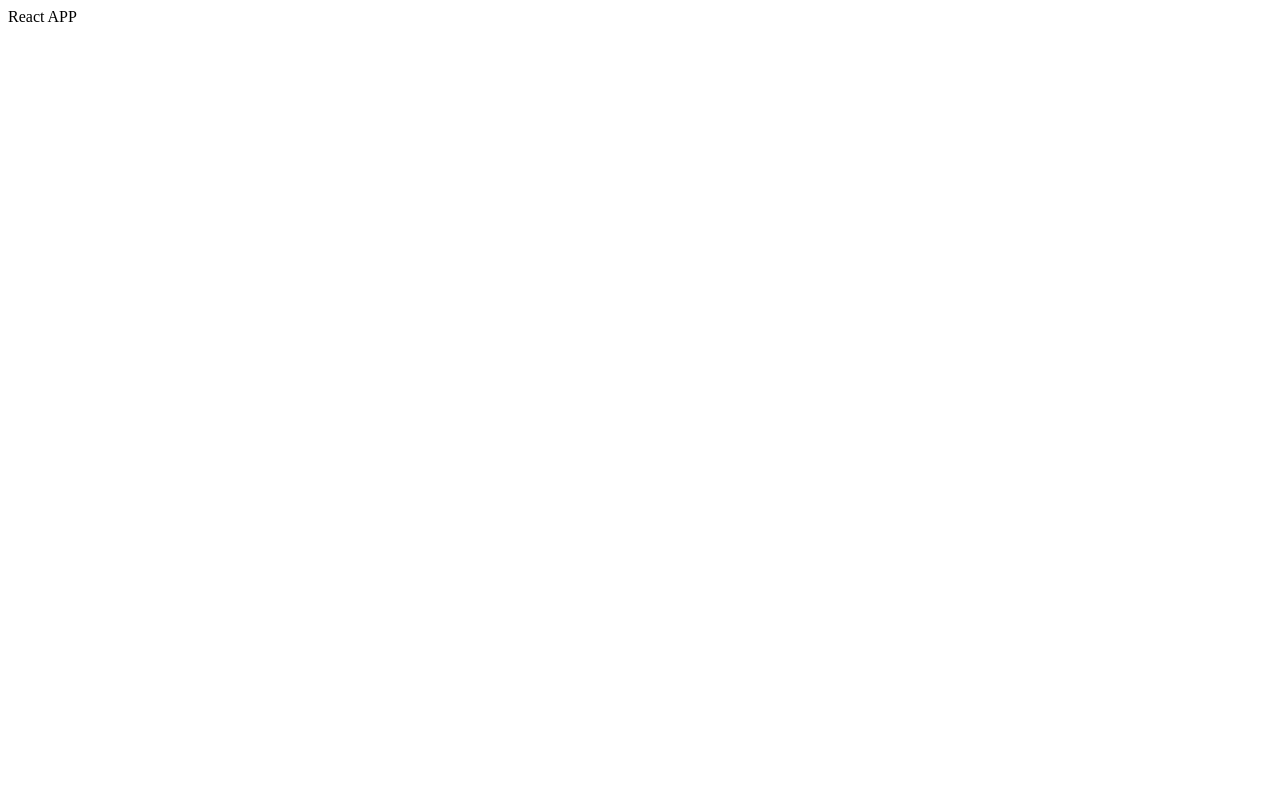
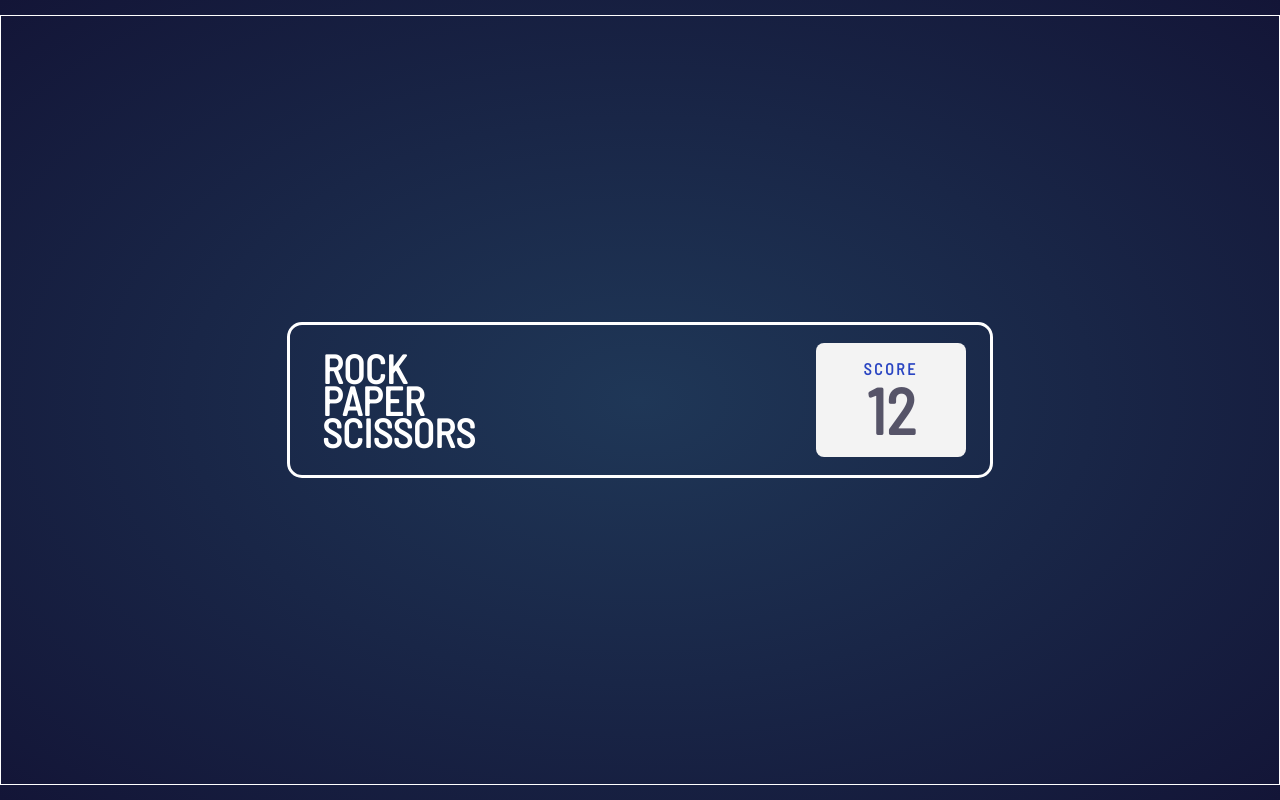
Before and after one commit to AlekseyVY/rock_paper_scissor, a React (Create React App) app: page / in a window 1280 px wide. Built offline with nearby package versions, Linux system fonts and the light colour scheme.

Commit message:
feature: finished top score part

```diff
--- a/src/App.tsx
+++ b/src/App.tsx
@@ -1,8 +1,9 @@
 import React from 'react';
+import Main from './modules/main/Main';
 
 function App() {
   return (
-    <>React APP</>
+    <Main />
   );
 }
 
--- /dev/null
+++ b/src/global/styles/fonts.css
@@ -0,0 +1 @@
+@import url('https://fonts.googleapis.com/css2?family=Barlow+Semi+Condensed&display=swap');
--- a/src/index.tsx
+++ b/src/index.tsx
@@ -1,6 +1,8 @@
 import React from 'react';
 import ReactDOM from 'react-dom';
 import App from './App';
+import 'normalize.css';
+import './global/styles/fonts.css';
 import reportWebVitals from './reportWebVitals';
 
 ReactDOM.render(
--- /dev/null
+++ b/src/modules/main/Main.tsx
@@ -0,0 +1,15 @@
+import React from 'react';
+import { Container, ContentContainer } from './main.styles';
+import ScoreComponent from '../score_component/ScoreComponent';
+
+function Main() {
+  return (
+    <Container>
+      <ContentContainer>
+        <ScoreComponent />
+      </ContentContainer>
+    </Container>
+  );
+}
+
+export default Main;
--- /dev/null
+++ b/src/modules/main/main.styles.tsx
@@ -0,0 +1,21 @@
+import styled from 'styled-components';
+
+export const Container = styled.div`
+  width: 100%;
+  height: 100%;
+  min-height: 100vh;
+  background: radial-gradient(#1F3757, #131537);
+  display: flex;
+  align-items: center;
+  justify-content: center;
+`;
+
+export const ContentContainer = styled.div`
+  width: 1366px;
+  height: 768px;
+  border: 1px white solid;
+  display: flex;
+  flex-direction: column;
+  align-items: center;
+  justify-content: space-around;
+`;
--- /dev/null
+++ b/src/modules/score_component/ScoreComponent.tsx
@@ -0,0 +1,20 @@
+import React from 'react';
+import { Container, LeftBlock, RightBlock } from './score.styles';
+import Score from './score_module/score';
+
+function ScoreComponent() {
+  return (
+    <Container>
+      <LeftBlock>
+        ROCK
+        PAPER
+        SCISSORS
+      </LeftBlock>
+      <RightBlock>
+        <Score />
+      </RightBlock>
+    </Container>
+  );
+}
+
+export default ScoreComponent;
--- /dev/null
+++ b/src/modules/score_component/score.styles.tsx
@@ -0,0 +1,36 @@
+import styled from 'styled-components';
+
+export const Container = styled.div`
+  width: 700px;
+  height: 150px;
+  display: flex;
+  align-items: center;
+  justify-content: space-between;
+  border: 3px solid #ffffff;
+  border-radius: 15px;
+`;
+
+export const LeftBlock = styled.div`
+  width: 159px;
+  height: 96px;
+  font-family: Barlow Semi Condensed, serif;
+  font-size: 40px;
+  font-style: normal;
+  font-weight: 700;
+  line-height: 32px;
+  letter-spacing: 0px;
+  text-align: left;
+  color: #ffffff;
+  margin-left: 32px;
+`;
+
+export const RightBlock = styled.div`
+  width: 150px;
+  height: 114px;
+  border-radius: 8px;
+  background-color: #F3F3F3;
+  margin-right: 24px;
+  display: flex;
+  align-items: center;
+  justify-content: center;
+`;
--- /dev/null
+++ b/src/modules/score_component/score_module/score.module.styles.tsx
@@ -0,0 +1,31 @@
+import styled from 'styled-components';
+
+export const Container = styled.div`
+  width: 55px;
+  height: 83px;
+`;
+
+export const Title = styled.div`
+  width: 100%;
+  font-family: Barlow Semi Condensed, serif;
+  font-size: 16px;
+  font-style: normal;
+  font-weight: 600;
+  line-height: 19px;
+  letter-spacing: 2.5px;
+  text-align: left;
+  text-transform: uppercase;
+  color: #2A45C2;
+`;
+
+export const MainScore = styled.div`
+  width: 100%;
+  font-family: Barlow Semi Condensed, serif;
+  font-size: 64px;
+  font-style: normal;
+  font-weight: 700;
+  line-height: 64px;
+  letter-spacing: 0px;
+  text-align: center;
+  color: #565468;
+`;
--- /dev/null
+++ b/src/modules/score_component/score_module/score.tsx
@@ -0,0 +1,17 @@
+import React from 'react';
+import { Container, MainScore, Title } from './score.module.styles';
+
+function Score() {
+  return (
+    <Container>
+      <Title>
+        score
+      </Title>
+      <MainScore>
+        12
+      </MainScore>
+    </Container>
+  );
+}
+
+export default Score;
--- /dev/null
+++ b/typedoc.json
@@ -0,0 +1,4 @@
+{
+  "entryPoints": ["src/index.tsx"],
+  "out": "docs"
+}
```
Also changed, not shown: package.json (+7 -2 lines), .eslintrc.json, 10 other files (tests, documents, lock files or other folders).
